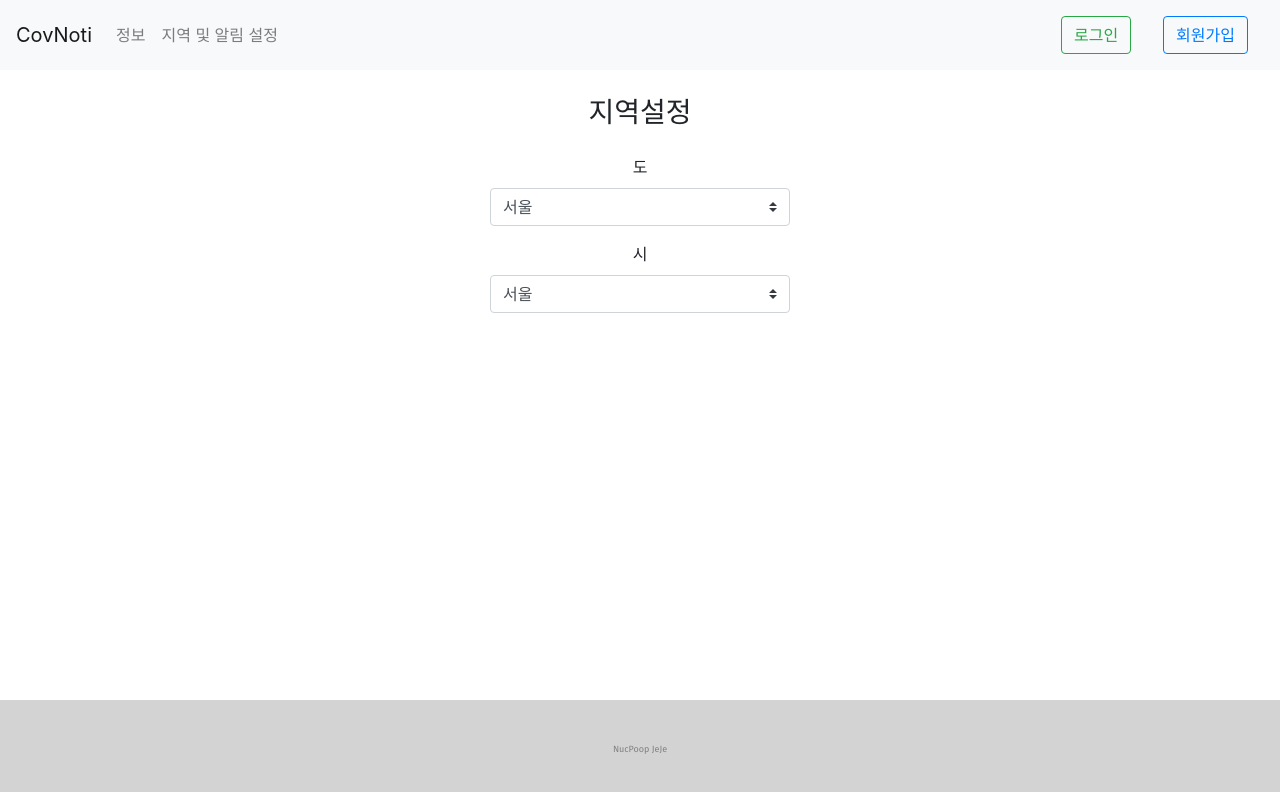
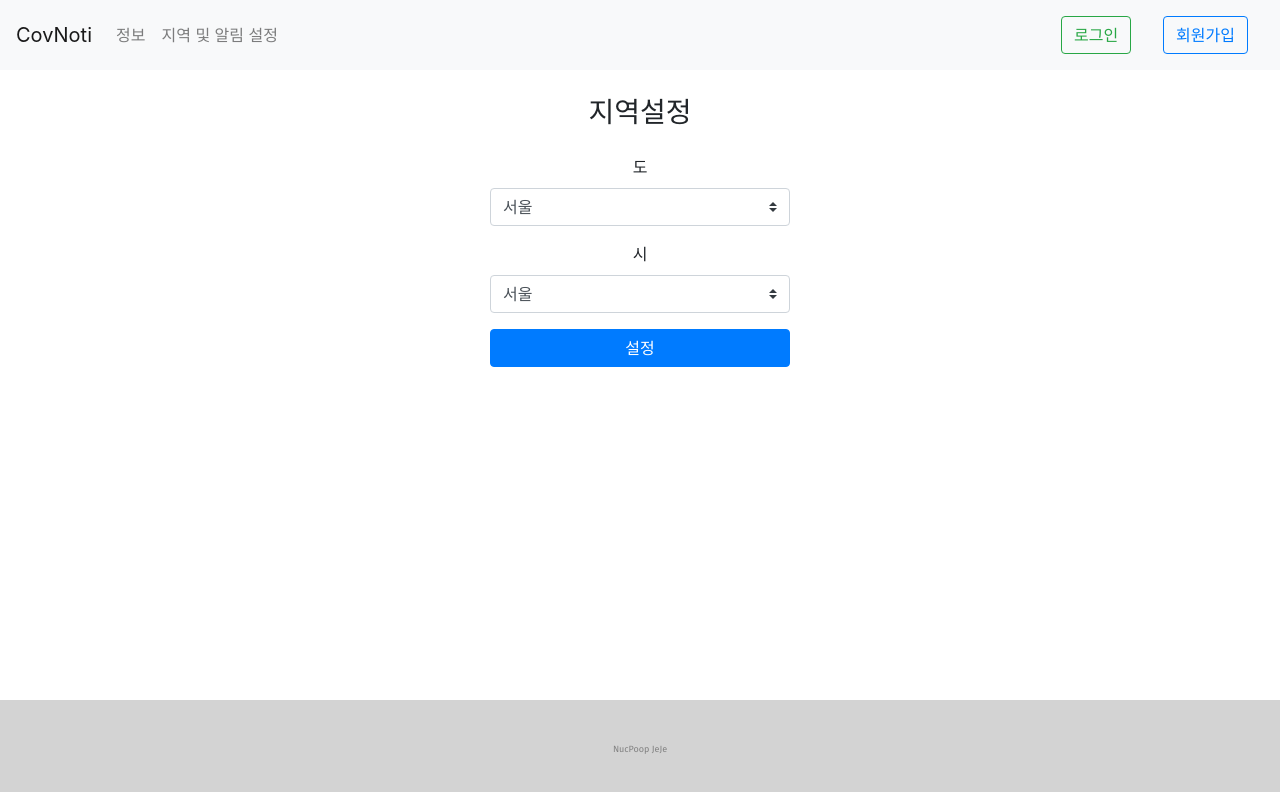
Before and after one commit to NucPoop/Covserver-front, a React (Create React App) app: page /location in a window 1280 px wide. Shown: the top 792 px of the page. Built offline with nearby package versions, Linux system fonts and the light colour scheme.

Commit message:
[add] button

```diff
--- a/src/pages/LocationSetting.js
+++ b/src/pages/LocationSetting.js
@@ -1,6 +1,7 @@
 import '../style/LocationSetting.css';
 import React, { Component } from 'react';
 import Form from 'react-bootstrap/Form';
+import Button from 'react-bootstrap/Button';
 //import Button from 'react-bootstrap/Button';
 
 export default class LocationSetting extends Component {
@@ -33,6 +34,7 @@ export default class LocationSetting extends Component {
                     </Form.Group>
                 </Form>
 
+                <Button controlId="setLocation" style={{width: '300px'}}>설정</Button>
             </div>
         );
     }
```
